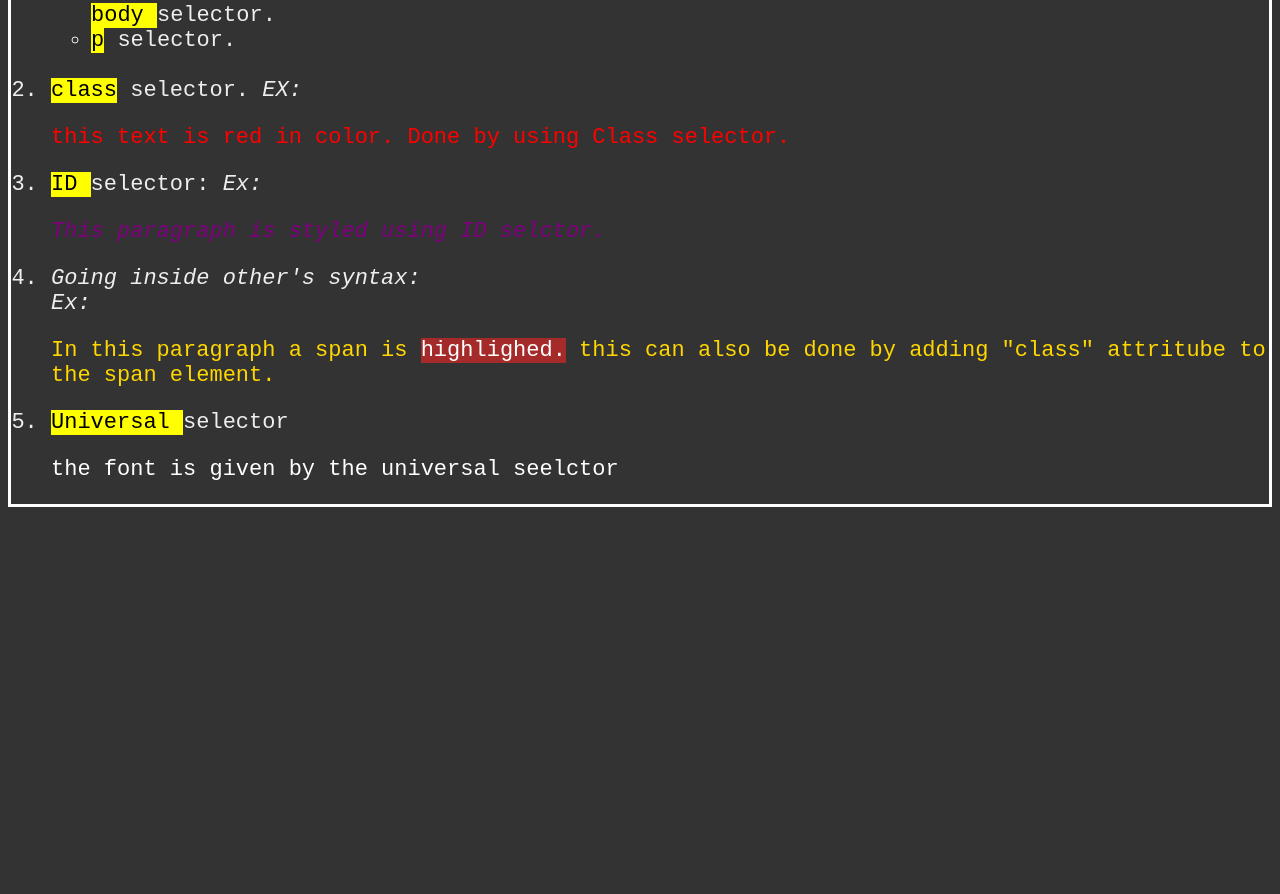
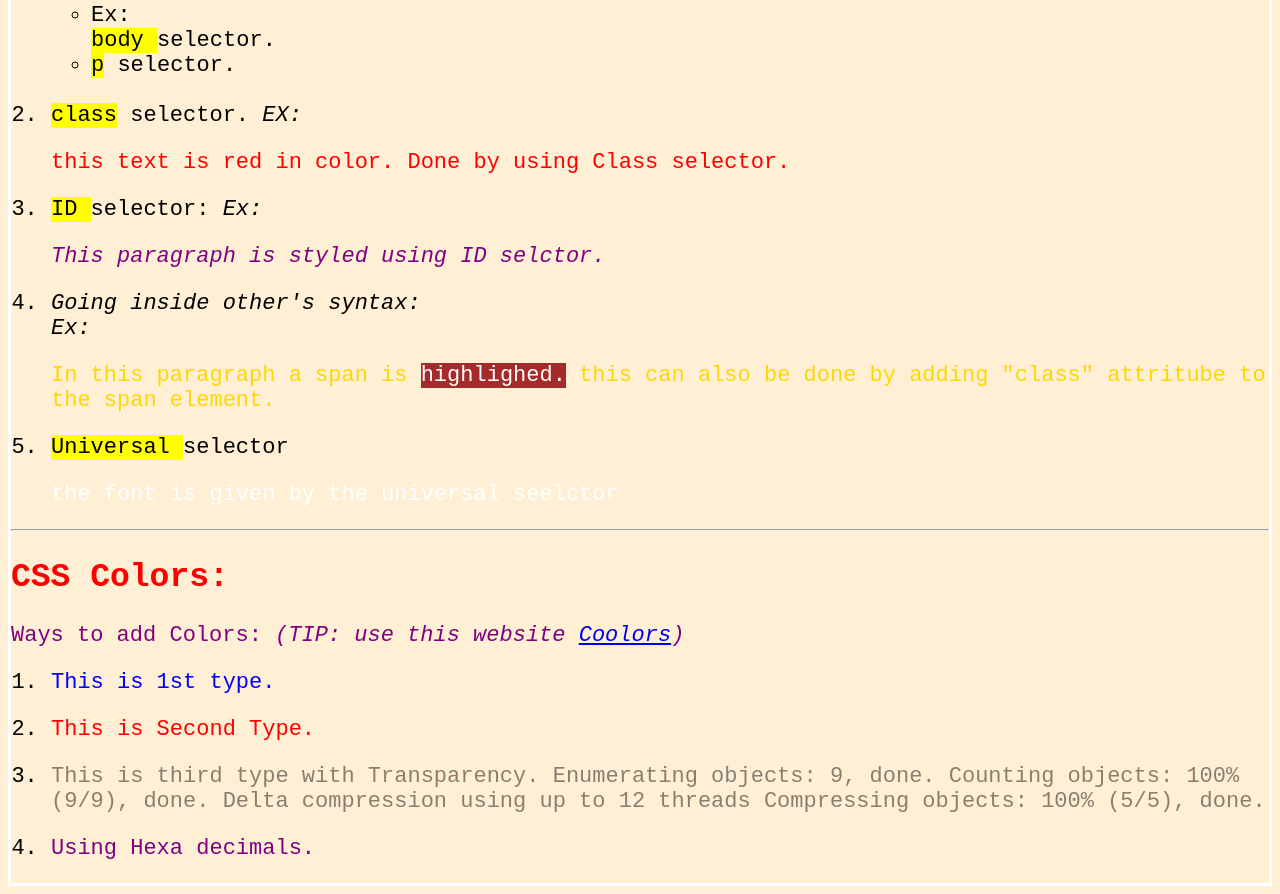
Before and after one commit to bhargav-1673/web-development, a plain HTML site: page Css/index.html in a window 1280 px wide. Shown: the part 825-1719 px from the top of the page. Before the commit the page ends 1340 px from the top, so only its background shows below. Drawn offline with Linux system fonts and the light colour scheme.

Commit message:
CSS Colors

```diff
--- a/Css/index.html
+++ b/Css/index.html
@@ -8,9 +8,6 @@
     <link rel="icon" href="img/CSS_logo.png" type="image/x-icon">
 
     <link rel="stylesheet" href="style.css" type="text/css">
-    <style>
-
-    </style>
 
 </head>
 
@@ -27,6 +24,9 @@
                 </li>
                 <li>
                     <a href="#selectors">Selectors</a>
+                </li>
+                <li>
+                    <a href="#colors">CSS Color</a>
                 </li>
             </ol>
         </nav>
@@ -69,7 +69,7 @@
                     <li>
                         <p> Element selectors: </p>
                         <ul>
-                            <li>  Ex: <br>
+                            <li> Ex: <br>
 
                                 <mark>body </mark> selector.
                             </li>
@@ -108,6 +108,41 @@
                     </li>
                 </ol>
             </section>
+            <hr>
+            <section id="colors">
+                <h2>
+                    CSS Colors:
+                </h2>
+                <p>
+                    Ways to add Colors: <em> (TIP: use this website <a href="https://coolors.co/">Coolors</a>)</em>
+                <ol>
+                    <li>
+                        <p id="c1">
+                            This is 1st type.
+                        </p>
+                    </li>
+                    <li>
+                        <p id="c2">
+                            This is Second Type.
+                        </p>
+                    </li>
+                    <li>
+                        <p id="c3">
+                            This is third type with Transparency.
+                            Enumerating objects: 9, done.
+                            Counting objects: 100% (9/9), done.
+                            Delta compression using up to 12 threads
+                            Compressing objects: 100% (5/5), done.
+                        </p>
+                    </li>
+                    <li>
+                        <p>
+                            Using Hexa decimals.
+                        </p>
+                    </li>
+                </ol>
+                </p>
+            </section>
         </article>
     </main>
 </body>
--- a/Css/style.css
+++ b/Css/style.css
@@ -1,5 +1,5 @@
 * {
-    font-family: monospace;
+    font-family: monospace
 }
 
 
@@ -9,8 +9,7 @@ p{
 
 body {
     font-size: 22px;
-    background-color: #333;
-    color: #eee;
+    background: papayawhip;
     border: 3px solid white;
 }
 
@@ -23,7 +22,7 @@ body {
 }
 
 h1, h2 {
-    color: aquamarine;
+    color:red;
 }
 
 p span {
@@ -38,3 +37,16 @@ p span {
 .uni{
     color : white;
 }
+
+
+#c1 {
+    color: rgb(0,0,255);
+}
+
+#c2{
+    color: red;
+}
+
+#c3{
+    color: rgba(0, 0, 0, 0.468);
+}
```
Lines whose indentation alone changed are shown as unchanged.
